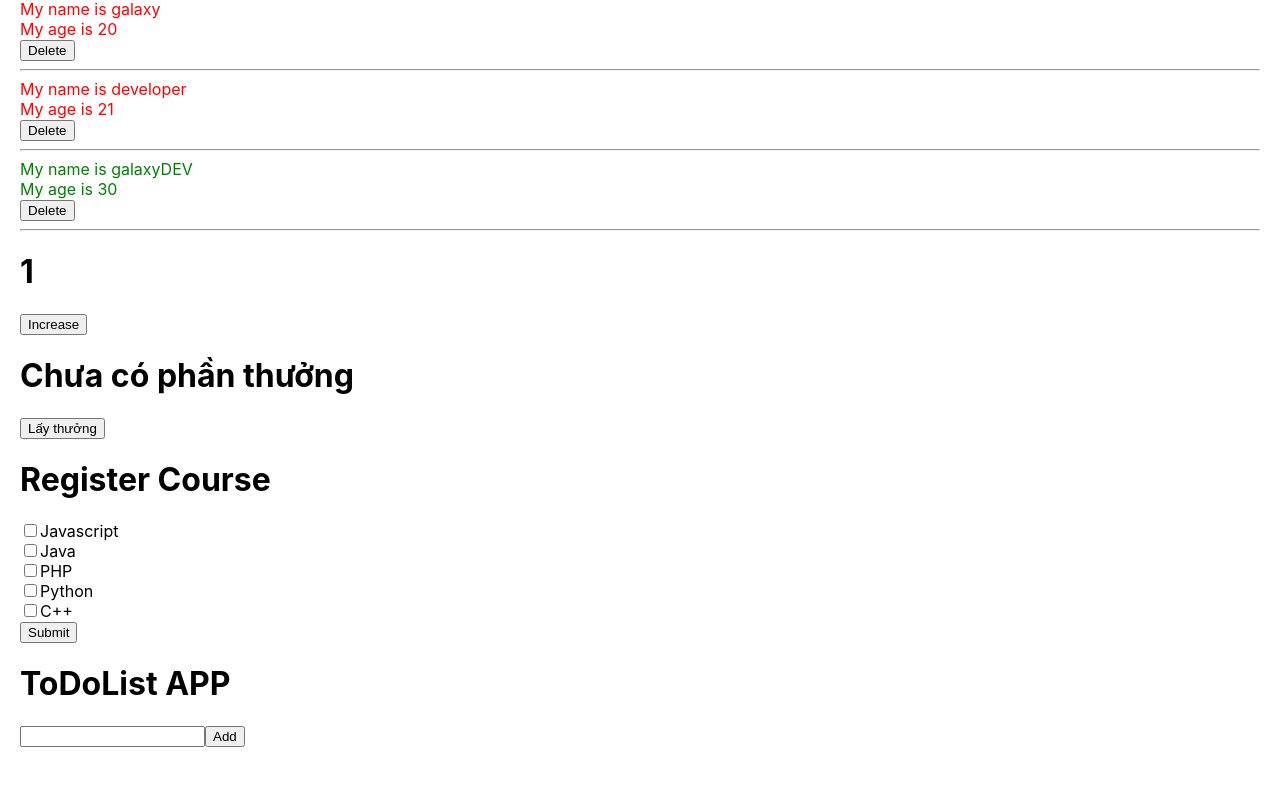
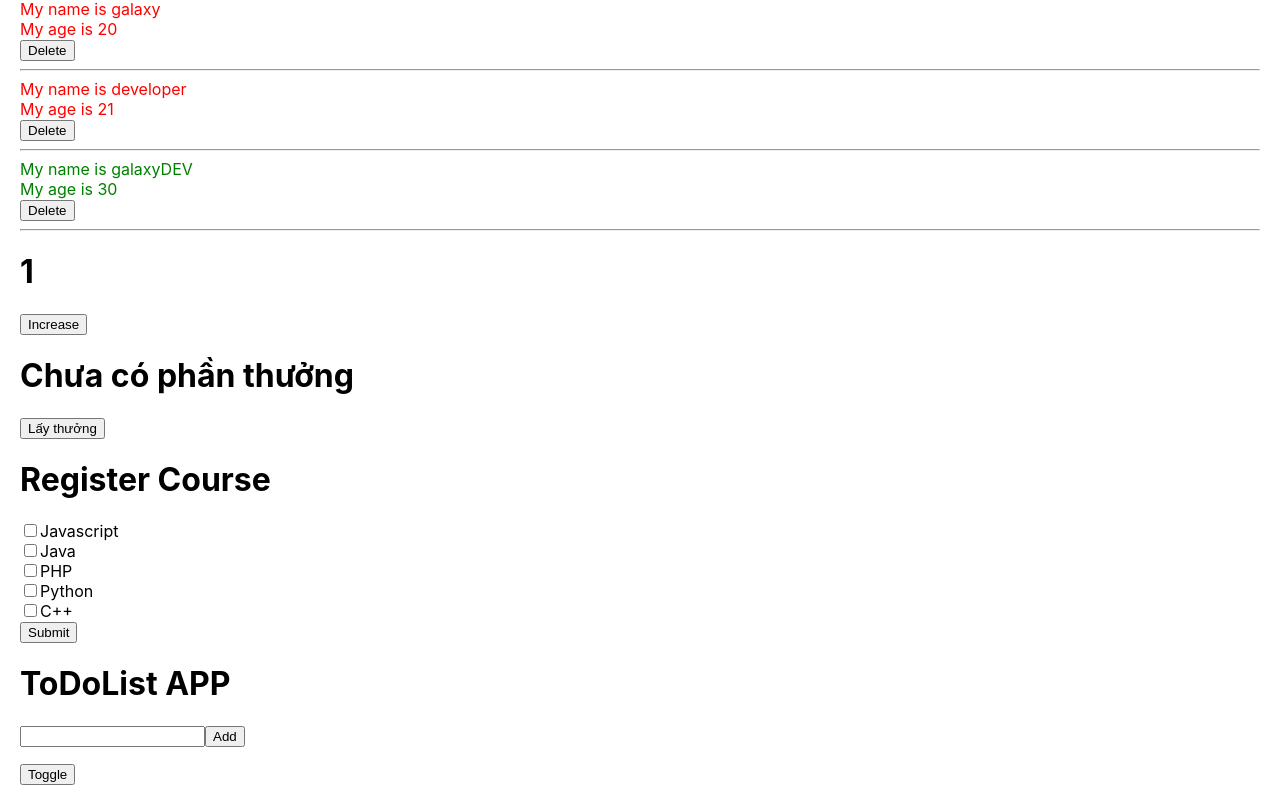
Before and after one commit to buianhtai1205/STUDY-react_app, a React (Create React App) app: page / in a window 1280 px wide. Shown: the part 307-1112 px from the top of the page. Before the commit the page ends 1090 px from the top, so only its background shows below. Built offline with nearby package versions, Linux system fonts and the light colour scheme.

Commit message:
mounted and unmounte

```diff
--- a/src/App.js
+++ b/src/App.js
@@ -6,6 +6,7 @@ import Counter from "./components/Counter";
 import RandomGift from "./components/RandomGift";
 import RegisterCourse from "./components/RegisterCourse";
 import ToDoList from "./components/ToDoList";
+import MountedAndUnmounted from "./components/MountedAndUnmounted";
 
 class App extends React.Component {
 
@@ -17,6 +18,7 @@ class App extends React.Component {
 				<RandomGift></RandomGift>
 				<RegisterCourse></RegisterCourse>
 				<ToDoList></ToDoList>
+				<MountedAndUnmounted />
 			</div>
 		);
 	}
--- /dev/null
+++ b/src/components/Content.js
@@ -0,0 +1,11 @@
+
+const Content = () => {
+
+    return (
+        <div>
+            <h1>Mounted & Unmounted</h1>
+        </div>
+    )
+}
+
+export default Content
--- /dev/null
+++ b/src/components/MountedAndUnmounted.js
@@ -0,0 +1,17 @@
+import { useState } from "react";
+import Content from "./Content";
+
+const MountedAndUnmounted = () => {
+    const [show, setShow] = useState(false)
+
+    return (
+        <div>
+            <button onClick={ () => setShow(!show)}>Toggle</button>
+            { show &&
+                <><Content /></>
+            }
+        </div>
+    )
+}
+
+export default MountedAndUnmounted;
```
